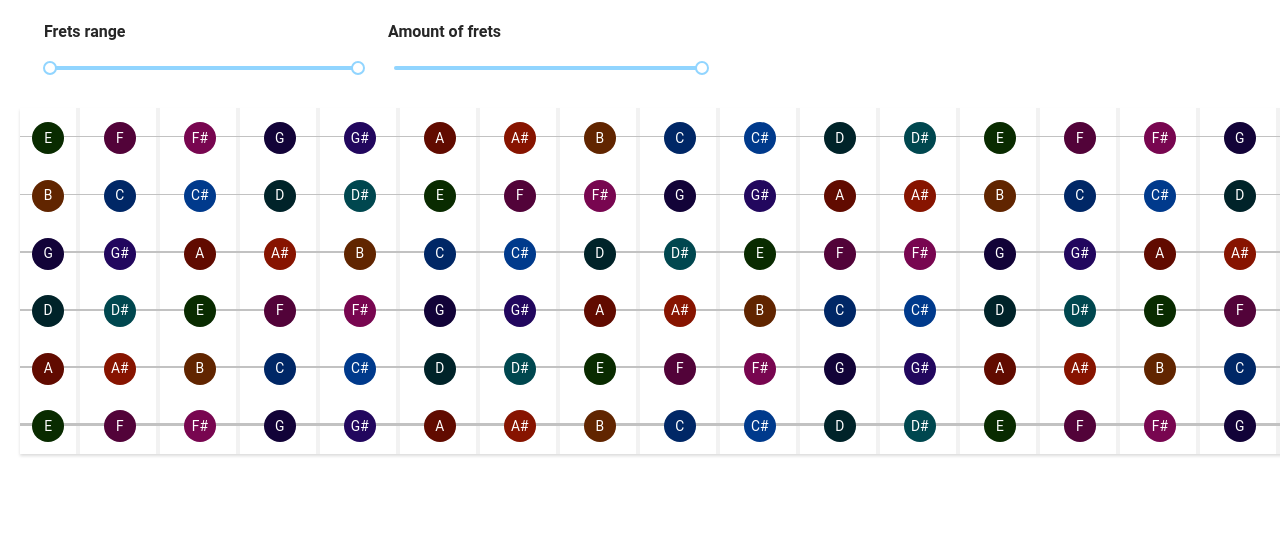
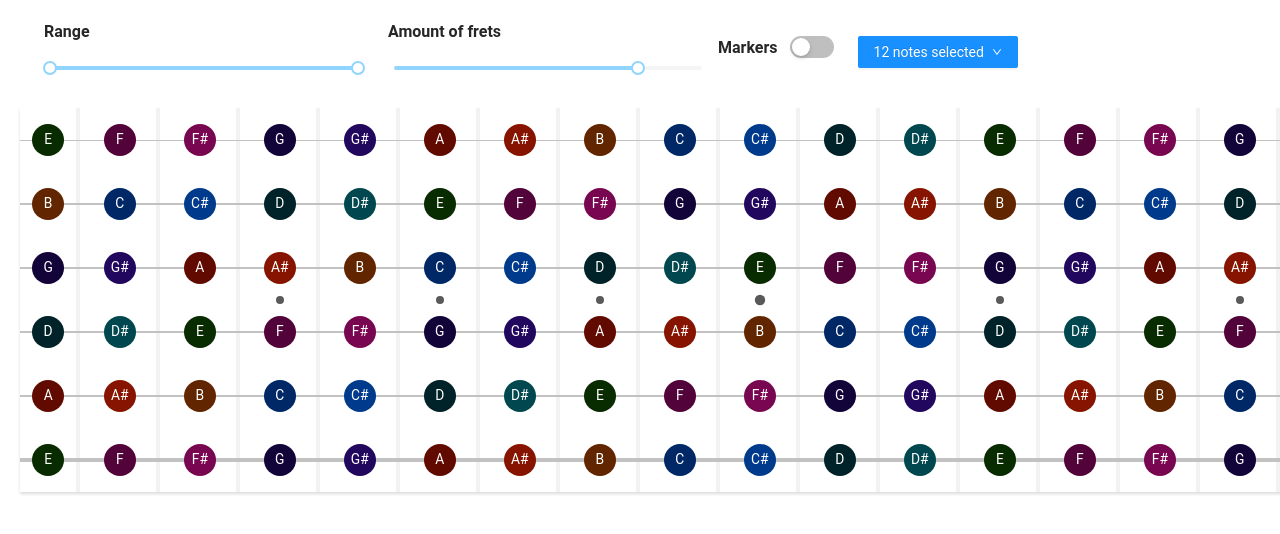
Before and after one commit to polubis/music-app, a React app in the folder apps/jam-jam/: page / in a window 1280 px wide. Shown: the top 534 px of the page. Built offline with nearby package versions, Linux system fonts and the light colour scheme.

Commit message:
Finish fret markers and picking range in fretboard

```diff
--- a/apps/jam-jam/package.json
+++ b/apps/jam-jam/package.json
@@ -53,6 +53,7 @@
     "webpack-dev-server": "^3.11.2"
   },
   "dependencies": {
+    "@ant-design/icons": "^4.6.3",
     "antd": "^4.16.12",
     "react": "^17.0.2",
     "react-dom": "^17.0.2",
--- a/apps/jam-jam/src/fretboard-visualizer/FretboardVisualizer.scss
+++ b/apps/jam-jam/src/fretboard-visualizer/FretboardVisualizer.scss
@@ -8,8 +8,9 @@
   padding: 0 24px 24px 24px;
   background: #fff;
   display: flex;
+  align-items: center;
 
-  .fretsRangeSlider,
+  .rangeSlider,
   .fretsPicker {
     display: flex;
     flex-flow: column;
@@ -19,4 +20,17 @@
   .fretsPicker {
     margin-left: 24px;
   }
+
+  .markersSwitch {
+    display: flex;
+    margin-left: 10px;
+
+    & > *:first-child {
+      margin-right: 12px;
+    }
+  }
+
+  .notePicker {
+    margin-left: 24px;
+  }
 }
--- a/apps/jam-jam/src/fretboard-visualizer/FretboardVisualizer.tsx
+++ b/apps/jam-jam/src/fretboard-visualizer/FretboardVisualizer.tsx
@@ -1,79 +1,214 @@
-import { Slider, Typography } from "antd";
-import React, { useMemo } from "react";
-import { useState } from "react";
-import { createStrings } from "../fretboard/core";
-import { Fretboard, FretboardProps } from "../fretboard/Fretboard";
+import {
+  Button,
+  Dropdown,
+  Menu,
+  Radio,
+  Slider,
+  Space,
+  Switch,
+  Typography,
+} from "antd";
+import React, { useMemo, useState } from "react";
+import { DownOutlined } from "@ant-design/icons";
+import {
+  createStrings,
+  pickSoundsInStrings,
+  sliceSoundsInStrings,
+} from "../fretboard/core";
+import { Fretboard } from "../fretboard/Fretboard";
 
 import css from "./FretboardVisualizer.scss";
+import { NoteName, NOTE_NAMES } from "../fretboard/models";
+import Checkbox from "antd/lib/checkbox/Checkbox";
+
+type RadioSelectValue = NoteName | "all" | "none" | "";
 
 interface Filters {
-  fretsRange: [number, number];
+  range: [number, number];
   fretsCount: number;
+  markersDisabled: boolean;
+  pickedNoteNames: NoteName[];
 }
 
 const { Title } = Typography;
 
-const FRETS_COUNT = 24;
-const MIN_FRET = 1;
+const MAX_FRETS_COUNT = 30;
 const FILTERS: Filters = {
-  fretsRange: [MIN_FRET, FRETS_COUNT],
-  fretsCount: FRETS_COUNT,
+  range: [0, MAX_FRETS_COUNT],
+  fretsCount: 24,
+  markersDisabled: false,
+  pickedNoteNames: [...NOTE_NAMES],
+};
+
+const getRadioGroupValue = (pickedNoteNames: NoteName[]): RadioSelectValue => {
+  if (pickedNoteNames.length === NOTE_NAMES.length) {
+    return "all";
+  }
+
+  if (pickedNoteNames.length === 0) {
+    return "none";
+  }
+
+  if (pickedNoteNames.length === 1) {
+    return pickedNoteNames[0];
+  }
+
+  return "";
 };
 
 const FretboardVisualizer = () => {
   const [filters, setFilters] = useState(FILTERS);
 
-  const handleFretsRangeChange = (fretsRange: [number, number]) => {
-    setFilters((prevFilters) => ({
-      ...prevFilters,
-      fretsRange,
-    }));
+  const handleRangeChange = (range: [number, number]) => {
+    setFilters({ ...filters, range });
   };
 
   const handleFretsCountChange = (fretsCount: number) => {
-    setFilters((prevFilters) => ({
-      ...prevFilters,
-      fretsRange: [prevFilters.fretsRange[0], fretsCount],
+    setFilters({
+      ...filters,
       fretsCount,
-    }));
+    });
   };
 
-  const { fretsRange, fretsCount } = filters;
+  const handleMarkersDisabledChange = (checked: boolean) => {
+    setFilters({
+      ...filters,
+      markersDisabled: checked,
+    });
+  };
 
-  const data = useMemo(
-    (): FretboardProps => ({
-      fretsCount,
-      strings: createStrings(["E", "B", "G", "D", "A", "E"], fretsCount),
-    }),
-    [filters]
-  );
+  const handleSingleNotePick = (value: RadioSelectValue): void => {
+    if (value === "all") {
+      setFilters({
+        ...filters,
+        pickedNoteNames: [...NOTE_NAMES],
+      });
+      return;
+    }
+
+    if (value === "none") {
+      setFilters({
+        ...filters,
+        pickedNoteNames: [],
+      });
+      return;
+    }
+
+    setFilters({
+      ...filters,
+      pickedNoteNames: [value as NoteName],
+    });
+  };
+
+  const handleManyNotePick = (noteName: NoteName, checked: boolean): void => {
+    console.log(noteName, checked);
+    setFilters({
+      ...filters,
+      pickedNoteNames: checked
+        ? [...filters.pickedNoteNames, noteName]
+        : filters.pickedNoteNames.filter(
+            (currNoteName) => currNoteName !== noteName
+          ),
+    });
+  };
+
+  const { range, fretsCount, markersDisabled, pickedNoteNames } = filters;
+
+  const strings = useMemo(() => {
+    const result = sliceSoundsInStrings(
+      range,
+      createStrings(["E", "B", "G", "D", "A", "E"], fretsCount)
+    );
+
+    return pickSoundsInStrings(pickedNoteNames, result);
+  }, [filters]);
 
   return (
     <div className={css.visualizer}>
       <header className={css.filters}>
-        <div className={css.fretsRangeSlider}>
-          <Title level={5}>Frets range</Title>
+        <div className={css.rangeSlider}>
+          <Title level={5}>Range</Title>
           <Slider
             range
-            min={MIN_FRET}
-            value={fretsRange}
+            min={0}
+            value={range}
             max={fretsCount}
-            onChange={handleFretsRangeChange}
+            onChange={handleRangeChange}
           />
         </div>
 
         <div className={css.fretsPicker}>
           <Title level={5}>Amount of frets</Title>
           <Slider
-            min={MIN_FRET}
+            min={1}
             value={fretsCount}
-            max={FRETS_COUNT}
+            max={MAX_FRETS_COUNT}
             onChange={handleFretsCountChange}
           />
         </div>
+
+        <div className={css.markersSwitch}>
+          <Title level={5}>Markers</Title>
+
+          <Switch
+            checked={markersDisabled}
+            onChange={handleMarkersDisabledChange}
+          />
+        </div>
+
+        <Dropdown
+          overlay={
+            <Menu>
+              <Menu.ItemGroup key="pick-one" title="Pick one">
+                <Radio.Group
+                  style={{ padding: "10px" }}
+                  value={getRadioGroupValue(pickedNoteNames)}
+                  onChange={(e) => handleSingleNotePick(e.target.value)}
+                >
+                  {NOTE_NAMES.map((noteName) => (
+                    <Radio key={noteName} value={noteName}>
+                      {noteName}
+                    </Radio>
+                  ))}
+                  <Radio key="all" value="all">
+                    All
+                  </Radio>
+                  <Radio key="none" value="none">
+                    None
+                  </Radio>
+                </Radio.Group>
+              </Menu.ItemGroup>
+              <Menu.ItemGroup key="pick-two" title="Pick many">
+                <Space style={{ padding: "10px" }}>
+                  {NOTE_NAMES.map((noteName, idx) => (
+                    <Checkbox
+                      key={idx}
+                      checked={pickedNoteNames.includes(noteName)}
+                      onChange={(e) =>
+                        handleManyNotePick(noteName, e.target.checked)
+                      }
+                    >
+                      {noteName}
+                    </Checkbox>
+                  ))}
+                </Space>
+              </Menu.ItemGroup>
+            </Menu>
+          }
+        >
+          <Button className={css.notePicker} type="primary">
+            {pickedNoteNames.length}{" "}
+            {pickedNoteNames.length <= 1 ? "note" : "notes"} selected
+            <DownOutlined />
+          </Button>
+        </Dropdown>
       </header>
 
-      <Fretboard {...data} />
+      <Fretboard
+        strings={strings}
+        fretsCount={fretsCount}
+        markersDisabled={markersDisabled}
+      />
     </div>
   );
 };
--- a/apps/jam-jam/src/fretboard/Fretboard.scss
+++ b/apps/jam-jam/src/fretboard/Fretboard.scss
@@ -21,9 +21,20 @@
     z-index: 1;
   }
 
+  .marker {
+    position: absolute;
+    z-index: 2;
+    background: #595959;
+    border-radius: 50%;
+
+    &.doubledMarker {
+      transform: scale(1.3);
+    }
+  }
+
   .sound {
     position: absolute;
-    z-index: 2;
+    z-index: 3;
     width: 32px;
     height: 32px;
     border-radius: 50%;
--- a/apps/jam-jam/src/fretboard/Fretboard.tsx
+++ b/apps/jam-jam/src/fretboard/Fretboard.tsx
@@ -1,7 +1,7 @@
 import React from "react";
 import { CSSProperties } from "react";
-import { FretsMarkers, GuitarSoundsTheme, GuitarString } from "./models";
-import { DEFAULT_FRETS_MARKERS, DEFAULT_THEME, percentage } from "./core";
+import { GuitarSoundsTheme, GuitarString } from "./models";
+import { createFretsMarkers, DEFAULT_THEME, percentage } from "./core";
 
 import css from "./Fretboard.scss";
 
@@ -10,7 +10,7 @@ export interface FretboardProps {
   noteSize?: number;
   strings: GuitarString[];
   theme?: GuitarSoundsTheme;
-  fretsMarkers?: FretsMarkers;
+  markersDisabled?: boolean;
 }
 
 const Fretboard = ({
@@ -18,18 +18,17 @@ const Fretboard = ({
   fretsCount,
   noteSize = 32,
   theme = DEFAULT_THEME,
-  fretsMarkers = DEFAULT_FRETS_MARKERS,
+  markersDisabled = false,
 }: FretboardProps) => {
   const stringHeight = percentage(noteSize, 2);
   const fretWidth = percentage(noteSize, 12);
   const stringHeightStep = percentage(noteSize, 1.5);
-  const stringDistance = noteSize * 2 - percentage(noteSize, 20);
+  const stringDistance = noteSize * 2;
   const height = stringDistance * strings.length;
   const fretDistance = noteSize * 2 + percentage(noteSize, 50);
   const firstFretDistance = fretDistance - percentage(noteSize, 75);
   const firstStringDistance = stringDistance / 2;
   const width = fretDistance * fretsCount - 1 + firstFretDistance;
-
   const fretboardStyle: CSSProperties = {
     height: `${height}px`,
     width: `${width}px`,
@@ -70,7 +69,8 @@ const Fretboard = ({
   const fontSize = percentage(fretWidth, 36);
   const Sounds = strings.map((string) => (
     <React.Fragment key={string.position}>
-      {string.sounds.map((sound) => (
+      {string.sounds.map((sound) =>
+        sound.hidden ? null : (
           <button
             key={sound.fret}
             className={css.sound}
@@ -90,8 +90,36 @@ const Fretboard = ({
           >
             {sound.note.name}
           </button>
-      ))}
+        )
+      )}
     </React.Fragment>
+  ));
+
+  const markerSize = percentage(noteSize, 25);
+  const markers = createFretsMarkers(fretsCount, [3, 2, 2, 2, 3]);
+
+  const Markers = markersDisabled
+    ? null
+    : markers.map((marker, idx) => (
+        <div
+          key={marker}
+          role="none"
+          className={`${css.marker} ${
+            idx !== 0 && idx % 3 === 0 ? css.doubledMarker : ""
+          }`}
+          style={{
+            height: `${markerSize}px`,
+            width: `${markerSize}px`,
+            left: `${
+              firstFretDistance +
+              (marker - 1) * fretDistance +
+              fretWidth +
+              fretDistance / 2 -
+              markerSize / 2
+            }px`,
+            top: `${height / 2 - markerSize / 2}px`,
+          }}
+        />
       ));
 
   return (
@@ -99,6 +127,7 @@ const Fretboard = ({
       <div className={css.fretboard} style={fretboardStyle}>
         {Frets}
         {Strings}
+        {Markers}
         {Sounds}
       </div>
     </div>
--- a/apps/jam-jam/src/fretboard/core.ts
+++ b/apps/jam-jam/src/fretboard/core.ts
@@ -1,9 +1,9 @@
 import {
-  FretsMarkers,
   GuitarSound,
   GuitarSoundsTheme,
   GuitarString,
   GuitarTuning,
+  NoteName,
   NOTE_NAMES,
 } from "./models";
 
@@ -22,27 +22,58 @@ export const DEFAULT_THEME: GuitarSoundsTheme = {
   B: { color: "#ffffff", background: "#612500" },
 };
 
-export const DEFAULT_FRETS_MARKERS: FretsMarkers = [3, 5, 7, 9, 12];
-
-export const increaseFretsMarkers = (
+export const createFretsMarkers = (
   fretsCount: number,
-  fretsMarkers: FretsMarkers
+  steps: number[]
 ): number[] => {
-  const cycles = Math.ceil(fretsCount / NOTE_NAMES.length);
   const markers: number[] = [];
+  let i = 0;
   let acc = 0;
 
-  for (let i = 0; i < cycles; i++) {
-    for (let j = 0; j < fretsMarkers.length; j++) {
-      markers.push(fretsMarkers[j] + acc);
-
-      if (j === fretsMarkers.length - 1) {
-        acc += NOTE_NAMES.length;
-      }
-    }
+  while (acc < fretsCount) {
+    acc += steps[i];
+    markers.push(acc);
+    i = i === steps.length - 1 ? 0 : i + 1;
   }
 
-  return markers;
+  return markers.filter((marker) => marker <= fretsCount);
+};
+
+export const sliceStringSounds = (
+  [from, to]: [number, number],
+  sounds: GuitarSound[]
+) => {
+  return sounds.filter((_, idx) => idx >= from && idx <= to);
+};
+
+export const sliceSoundsInStrings = (
+  range: [number, number],
+  strings: GuitarString[]
+): GuitarString[] => {
+  return strings.map((string) => ({
+    ...string,
+    sounds: sliceStringSounds(range, string.sounds),
+  }));
+};
+
+export const pickSounds = (
+  names: NoteName[],
+  sounds: GuitarSound[]
+): GuitarSound[] => {
+  return sounds.map((sound) => ({
+    ...sound,
+    hidden: !names.includes(sound.note.name),
+  }));
+};
+
+export const pickSoundsInStrings = (
+  names: NoteName[],
+  strings: GuitarString[]
+): GuitarString[] => {
+  return strings.map((string) => ({
+    ...string,
+    sounds: pickSounds(names, string.sounds),
+  }));
 };
 
 export const createStrings = (
@@ -63,12 +94,13 @@ export const createStrings = (
           name: NOTE_NAMES[acc],
           position: acc,
         },
+        hidden: false,
       });
       const nextAcc = acc + 1;
       acc = nextAcc > NOTE_NAMES.length - 1 ? 0 : nextAcc;
     }
 
-    strings.push({ position: i, sounds });
+    strings.push({ position: i, sounds, hidden: false });
   }
 
   return strings;
--- a/apps/jam-jam/src/fretboard/models.ts
+++ b/apps/jam-jam/src/fretboard/models.ts
@@ -14,7 +14,7 @@ export const NOTE_NAMES = [
 ] as const; // Full octave in every instrument
 export type NoteName = typeof NOTE_NAMES[number];
 export interface Hideable {
-  hidden?: boolean;
+  hidden: boolean;
 }
 
 export interface Note {
@@ -41,5 +41,3 @@ export interface GuitarString extends Hideable {
 }
 
 export type GuitarTuning = NoteName[];
-
-export type FretsMarkers = [number, number, number, number, number];
--- a/apps/jam-jam/src/index.tsx
+++ b/apps/jam-jam/src/index.tsx
@@ -8,7 +8,6 @@ import "./styles/index.scss";
 const strings = createStrings(["E", "B", "G", "D", "A", "E"], 24);
 
 const App = () => {
-  console.log(strings);
   return (
     <div>
       <FretboardVisualizer />
--- a/apps/jam-jam/webpack.utils.js
+++ b/apps/jam-jam/webpack.utils.js
@@ -24,10 +24,10 @@ const createAlias = (paths) => {
 
 const Environment = (mode, paths) => {
   console.log(`App is running in ${mode} mode`);
-  const { isDev, isProd } = getEnvs();
+  const { isDev, isProd } = getEnvs(mode);
 
   const alias = createAlias(paths);
-
+  console.log(isDev);
   const config = {
     mode,
     devtool: isDev ? "inline-source-map" : false,
```
Also changed, not shown: apps/jam-jam/src/fretboard/tests/mocks.ts (+25 -0 lines), 2 other files (tests, documents, lock files or other folders). Lines whose indentation alone changed are shown as unchanged.
